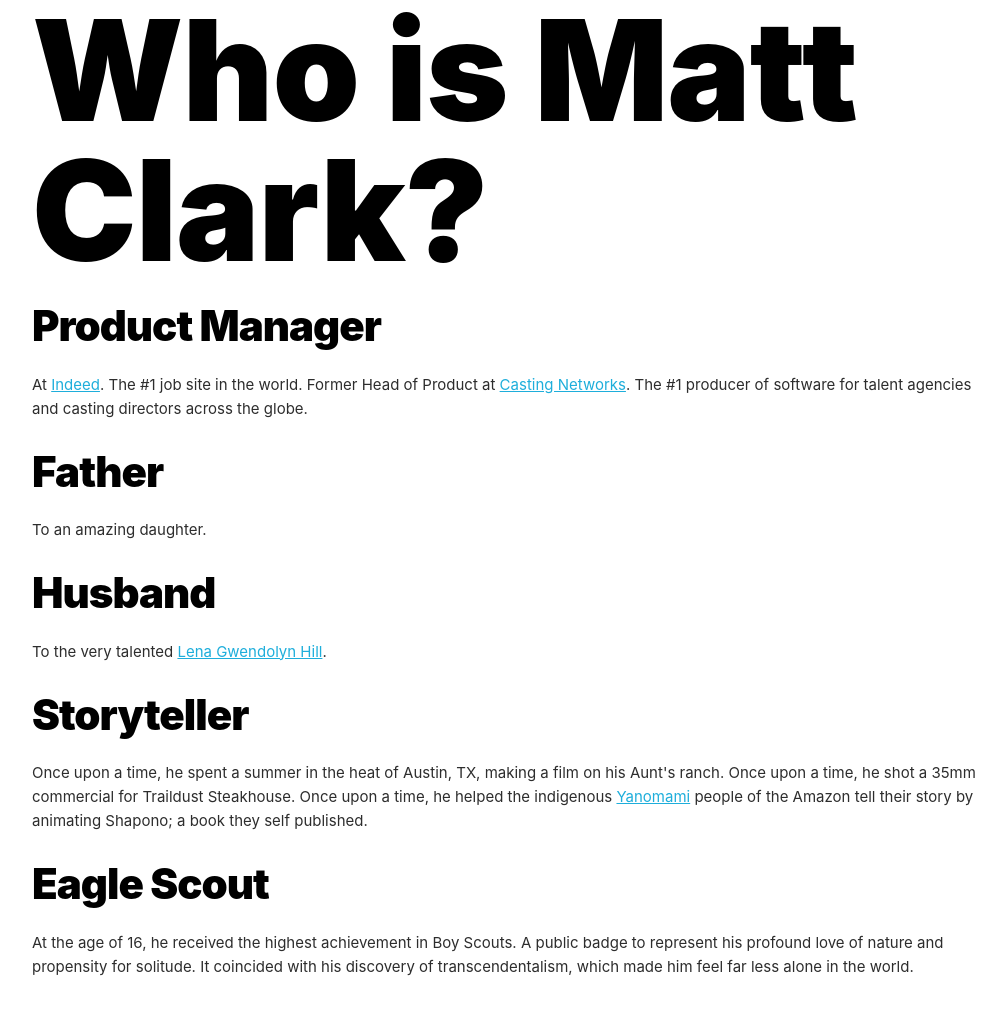
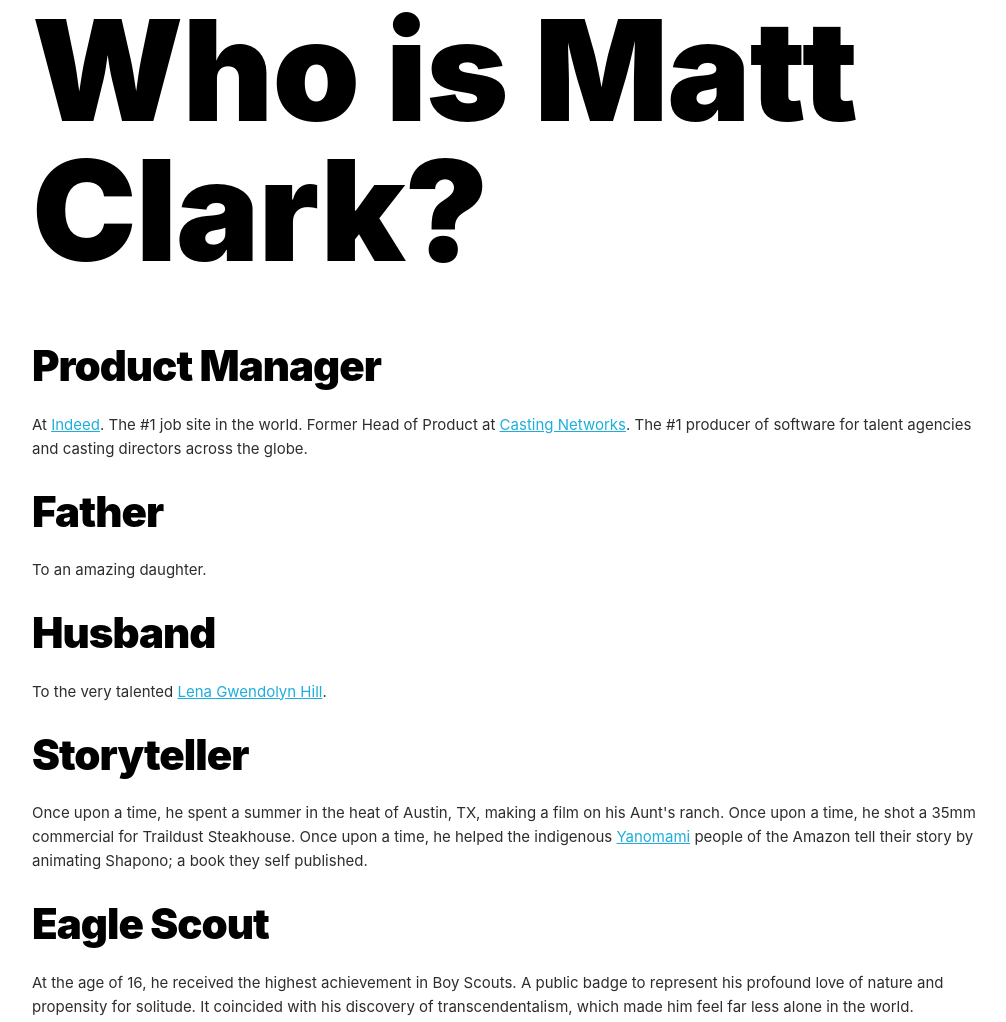
Before and after one commit to near-mint/near-mint-mkg, a website: page dest/index.html in a window 1280 px wide. Shown: the top 1022 px of the page, without its empty margins (128-1134 px from the left). Drawn offline with Linux system fonts and the light colour scheme.

Commit message:
a little more padding between hero and content

```diff
--- a/dest/index.html
+++ b/dest/index.html
@@ -8,6 +8,15 @@
   <title>Who is Matt Clark?</title>
   <meta name="description" content="">
   <meta name="author" content="">
+
+  <!-- Favicon business
+  –––––––––––––––––––––––––––––––––––––––––––––––––– -->
+  <link rel="apple-touch-icon" sizes="180x180" href="/apple-touch-icon.png">
+  <link rel="icon" type="image/png" sizes="32x32" href="/favicon-32x32.png">
+  <link rel="icon" type="image/png" sizes="16x16" href="/favicon-16x16.png">
+  <link rel="manifest" href="/manifest.json">
+  <link rel="mask-icon" href="/safari-pinned-tab.svg" color="#5bbad5">
+  <meta name="theme-color" content="#ffffff">
 
   <!-- Mobile Specific Metas
   –––––––––––––––––––––––––––––––––––––––––––––––––– -->
@@ -655,6 +664,9 @@
   form {
     margin-bottom: 2.5rem; }
 
+  .first-section {
+    padding-top: 40px; }
+
   .footer {
     padding: 40px 0; }
 
@@ -683,7 +695,7 @@
         <h1>Who is Matt Clark?</h1>
       </div>
     <div class="content">
-      <div class="section">
+      <div class="section first-section">
         <h2>Product Manager</h2>
         <p>At <a href="https://www.indeed.com?from=whoismattclark">Indeed</a>.  The #1 job site in the world.  Former Head of Product at <a href="https://www.castingnetworks.com?from=whoismattclark">Casting Networks</a>.  The #1 producer of software for talent agencies and casting directors across the globe.</p>
       </div>
--- a/src/scss/custom.scss
+++ b/src/scss/custom.scss
@@ -1,3 +1,7 @@
+.first-section {
+  padding-top: 40px;
+}
+
 .footer {
   padding: 40px 0;
 }
```
Also changed, not shown: src/index.html (+10 -1 lines), dest/css/skeleton.css.
